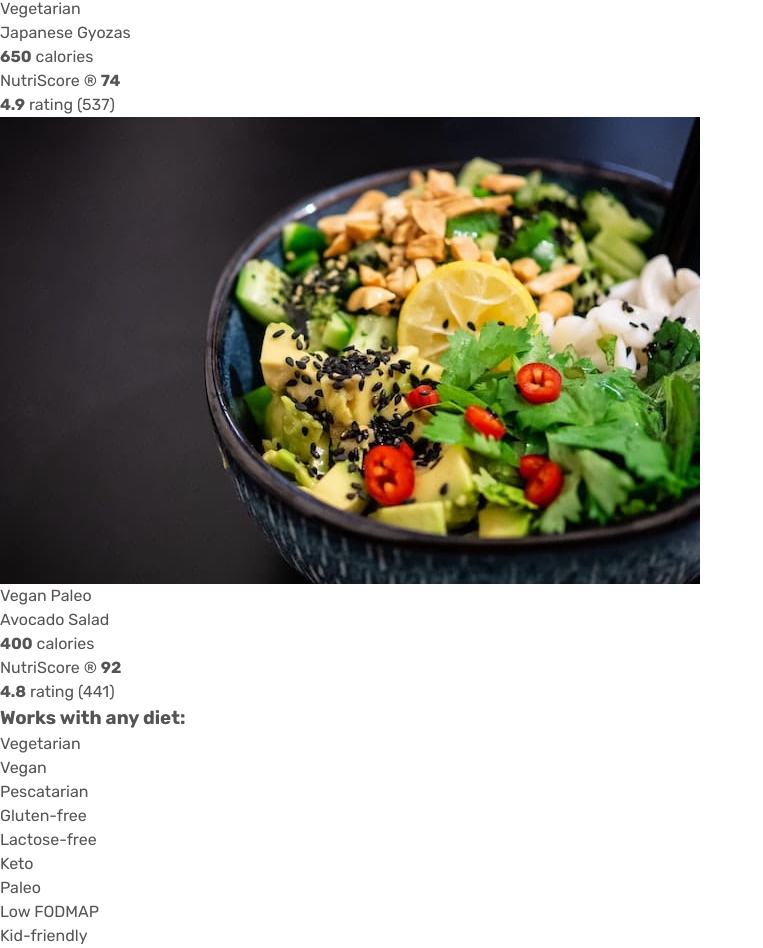
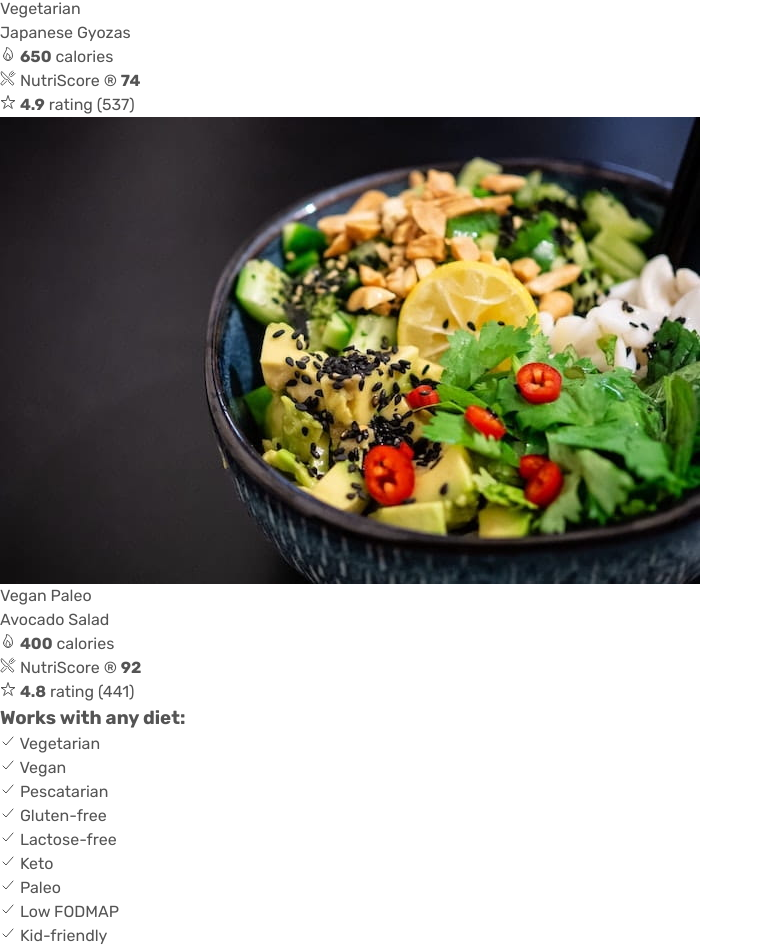
Before and after one commit to V-Carames/Omnifood, a website built with Vite: page index.html in a window 1280 px wide. Shown: the part 5420-6368 px from the top of the page, without its empty margins (0-763 px from the left). Built offline with nearby package versions, Linux system fonts and the light colour scheme.

Commit message:
Meals Section: Code Refactor

```diff
--- a/index.html
+++ b/index.html
@@ -243,7 +243,6 @@
           <p class="meals-section__subtitle">
             Omnifood AI chooses from 5,000+ recipes
           </p>
-        </div>
 
           <div class="meals-section__meals">
             <div class="meals-section__meals-card">
@@ -259,15 +258,24 @@
                 <p class="meals-section__meal-name">Japanese Gyozas</p>
                 <ul class="meals-section__meal-info">
                   <li class="meals-section__meal-info-item">
-                  <ion-icon class="meals-section__icon" name=""></ion-icon>
+                    <ion-icon
+                      class="meals-section__icon"
+                      name="flame-outline"
+                    ></ion-icon>
                     <span><strong>650</strong> calories</span>
                   </li>
                   <li class="meals-section__meal-info-item">
-                  <ion-icon class="meals-section__icon" name=""></ion-icon>
+                    <ion-icon
+                      class="meals-section__icon"
+                      name="restaurant-outline"
+                    ></ion-icon>
                     <span>NutriScore &reg; <strong>74</strong></span>
                   </li>
                   <li class="meals-section__meal-info-item">
-                  <ion-icon class="meals-section__icon" name=""></ion-icon>
+                    <ion-icon
+                      class="meals-section__icon"
+                      name="star-outline"
+                    ></ion-icon>
                     <span><strong>4.9</strong> rating (537)</span>
                   </li>
                 </ul>
@@ -288,15 +296,24 @@
                 <p class="meals-section__meal-name">Avocado Salad</p>
                 <ul class="meals-section__meal-info">
                   <li class="meals-section__meal-info-item">
-                  <ion-icon class="meals-section__icon" name=""></ion-icon>
+                    <ion-icon
+                      class="meals-section__icon"
+                      name="flame-outline"
+                    ></ion-icon>
                     <span><strong>400</strong> calories</span>
                   </li>
                   <li class="meals-section__meal-info-item">
-                  <ion-icon class="meals-section__icon" name=""></ion-icon>
+                    <ion-icon
+                      class="meals-section__icon"
+                      name="restaurant-outline"
+                    ></ion-icon>
                     <span>NutriScore &reg; <strong>92</strong></span>
                   </li>
                   <li class="meals-section__meal-info-item">
-                  <ion-icon class="meals-section__icon" name=""></ion-icon>
+                    <ion-icon
+                      class="meals-section__icon"
+                      name="star-outline"
+                    ></ion-icon>
                     <span><strong>4.8</strong> rating (441)</span>
                   </li>
                 </ul>
@@ -372,7 +389,17 @@
               </li>
             </ul>
           </div>
+        </div>
       </section>
     </main>
+
+    <script
+      type="module"
+      src="https://unpkg.com/ionicons@7.1.0/dist/ionicons/ionicons.esm.js"
+    ></script>
+    <script
+      nomodule
+      src="https://unpkg.com/ionicons@7.1.0/dist/ionicons/ionicons.js"
+    ></script>
   </body>
 </html>
```
Lines whose indentation alone changed are shown as unchanged.
